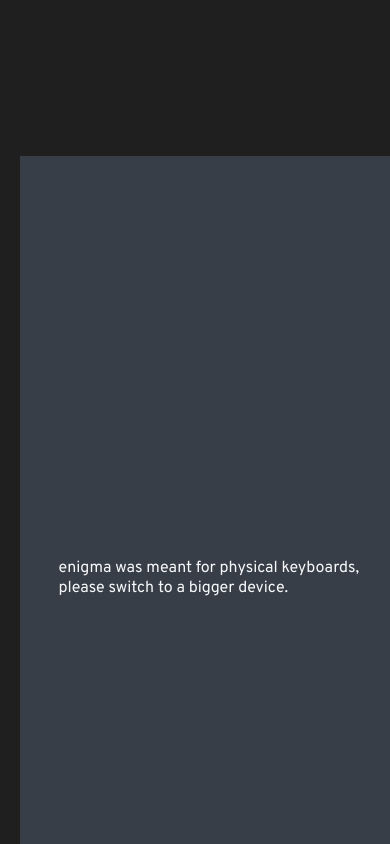
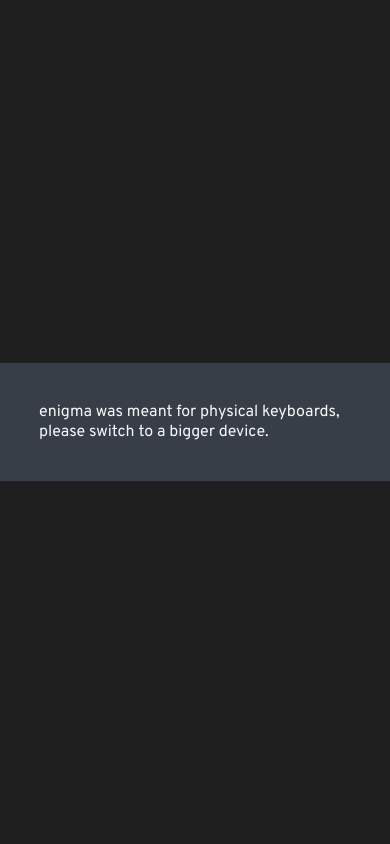
Before and after one commit to rrachelhuangg/draft-test, a React (Create React App) app in the folder my-app/: page / in a window 390 px wide. Built offline with nearby package versions, Linux system fonts and the light colour scheme; a web font is replaced by a local one.

Commit message:
Next test.

```diff
--- a/my-app/src/index.css
+++ b/my-app/src/index.css
@@ -287,10 +287,7 @@
     opacity:1;
     display: flex;
     justify-content: center;
-    align-items: top;
-    padding-left:5%;
-    padding-right: 5%;
-    padding-top: 40%;
+    align-items: center;
     z-index: 1000;
   }
   #mobile-inner{
@@ -299,8 +296,9 @@
     justify-content: center;
     align-items: center;
     z-index: 1001;
-    padding-left: 10%;
-    padding-right: 10%;
+    padding: 10%;
+    max-width: 90vw;
+    max-height: 90vh;
     background-color: #383e47;
   }
   #rotors-container{
```
